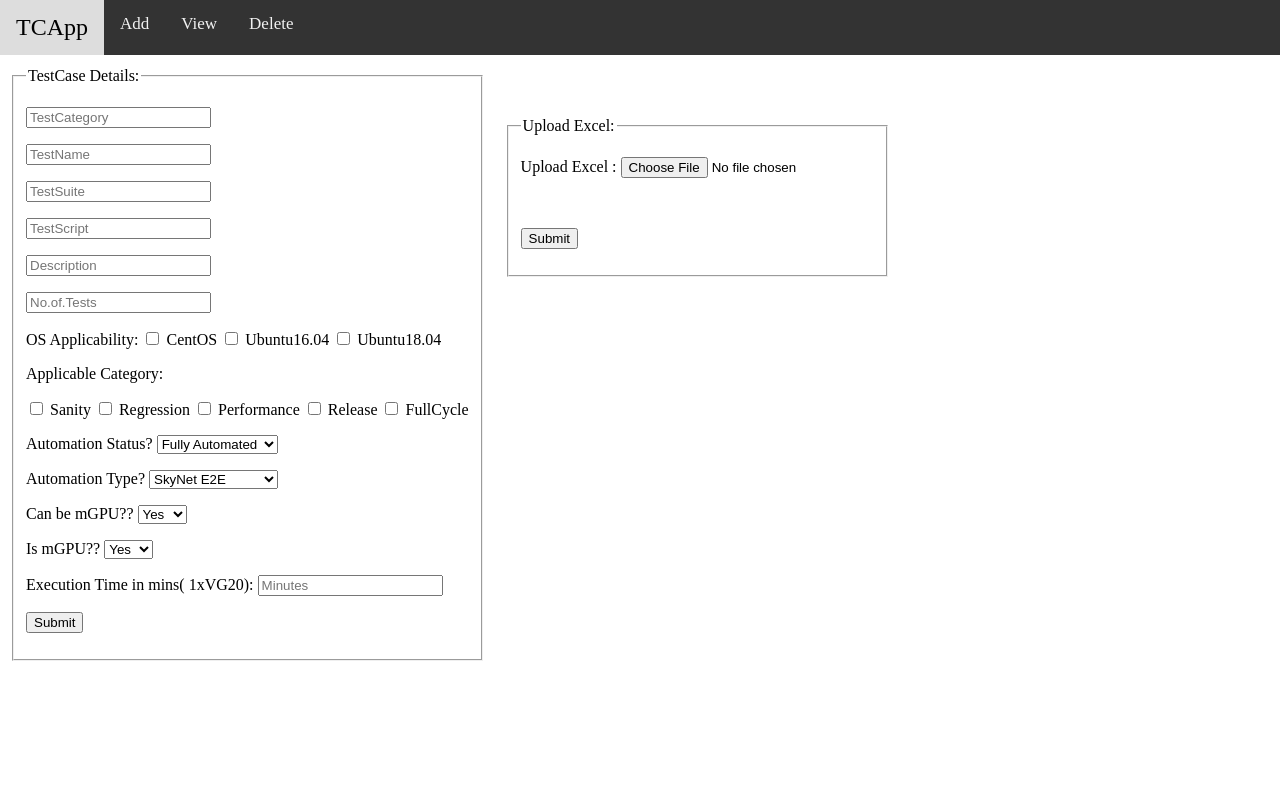
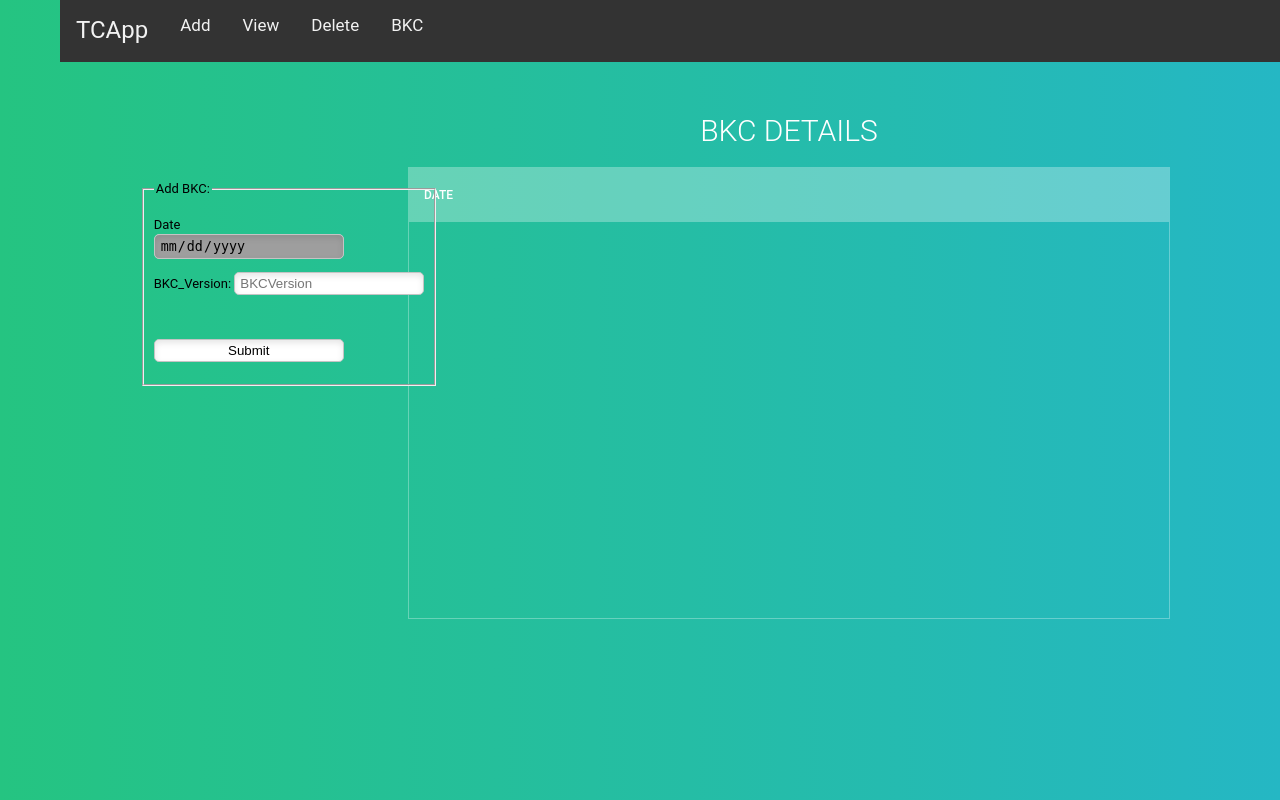
Before and after one commit to rahulmula/TCApp, a Flask app: page /exceladd in a window 1280 px wide. Run offline with Flask 2, Linux system fonts and the light colour scheme; lists and menus that the app fills with data are empty; some libraries are stand-ins or nearby versions; grey boxes are pictures that could not be loaded.

Commit message:
init commit

```diff
--- a/main.py
+++ b/main.py
@@ -78,6 +78,13 @@ def delete():
     else:
         return render_template('delete.html')
 
+@app.route('/bkcadd', methods = ['POST', 'GET'])
+def exceladd():
+    if request.method == 'POST':
+        val="record inserted successfully"
+        return val
+    else:
+        return render_template('bkc.html')
 
 @app.route('/exceladd', methods = ['POST', 'GET'])
 def exceladd():
--- /dev/null
+++ b/templates/bkc.html
@@ -0,0 +1,226 @@
+<html>
+<head>
+  <script type="text/javascript">
+    $(window).on("load resize ", function() {
+    var scrollWidth = $('.tbl-content').width() - $('.tbl-content table').width();
+    $('.tbl-header').css({'padding-right':scrollWidth});
+  }).resize();
+  </script>
+<style>
+
+  [type="date"] {
+  background:#fff url(https://cdn1.iconfinder.com/data/icons/cc_mono_icon_set/blacks/16x16/calendar_2.png)  97% 50% no-repeat ;
+}
+[type="date"]::-webkit-inner-spin-button {
+  display: none;
+}
+[type="date"]::-webkit-calendar-picker-indicator {
+  opacity: 0;
+}
+
+/* custom styles */
+body {
+  padding: 4em;
+  background: #e5e5e5;
+  font: 13px/1.4 Geneva, 'Lucida Sans', 'Lucida Grande', 'Lucida Sans Unicode', Verdana, sans-serif;
+}
+label {
+  display: block;
+}
+input {
+  border: 1px solid #c4c4c4;
+  border-radius: 5px;
+  background-color: #fff;
+  padding: 3px 5px;
+  box-shadow: inset 0 3px 6px rgba(0,0,0,0.1);
+  width: 190px;
+}
+
+  h1{
+    font-size: 30px;
+    color: #fff;
+    text-transform: uppercase;
+    font-weight: 300;
+    text-align: center;
+    margin-bottom: 15px;
+  }
+  table{
+    width:300%;
+    table-layout: auto;
+  }
+
+  .divright {
+    position: relative;
+    left: 30px;
+    top: 70px;
+    float: left;
+  }
+
+  .divleft {
+    position: relative;
+    left: 10px;
+    top: 20px;
+    float: left;
+  }
+
+  .tbl-header{
+    height:40px;
+    overflow-x:auto;
+    background-color: rgba(255,255,255,0.3);
+   }
+  .tbl-content{
+    height:450px;
+    overflow-x:auto;
+    margin-top: 0px;
+    border: 1px solid rgba(255,255,255,0.3);
+  }
+  th{
+    padding: 20px 15px;
+    text-align: left;
+    font-weight: 500;
+    font-size: 12px;
+    color: #fff;
+    text-transform: uppercase;
+    background-color: rgba(255,255,255,0.3);
+  }
+  td{
+    padding: 15px;
+    text-align: middle;
+    vertical-align:middle;
+    horizontal-align:middle;
+    font-weight: 300;
+    font-size: 12px;
+    color: #fff;
+    border-bottom: solid 1px rgba(255,255,255,0.1);
+  }
+
+
+  /* demo styles */
+
+  @import url(https://fonts.googleapis.com/css?family=Roboto:400,500,300,700);
+  body{
+    background: -webkit-linear-gradient(left, #25c481, #25b7c4);
+    background: linear-gradient(to right, #25c481, #25b7c4);
+    font-family: 'Roboto', sans-serif;
+  }
+  section{
+    margin: 50px;
+  }
+
+
+  /* follow me template */
+  /* .made-with-love {
+    margin-top: 40px;
+    padding: 10px;
+    clear: left;
+    text-align: center;
+    font-size: 10px;
+    font-family: arial;
+    color: #fff;
+  }
+  .made-with-love i {
+    font-style: normal;
+    color: #F50057;
+    font-size: 14px;
+    position: relative;
+    top: 2px;
+  }
+  .made-with-love a {
+    color: #fff;
+    text-decoration: none;
+  }
+  .made-with-love a:hover {
+    text-decoration: underline;
+  } */
+
+
+  /* for custom scrollbar for webkit browser*/
+
+  ::-webkit-scrollbar {
+      width: 6px;
+  }
+  ::-webkit-scrollbar-track {
+      -webkit-box-shadow: inset 0 0 6px rgba(0,0,0,0.3);
+  }
+  ::-webkit-scrollbar-thumb {
+      -webkit-box-shadow: inset 0 0 6px rgba(0,0,0,0.3);
+  }
+
+  .navbar {
+    overflow: hidden;
+    background-color: #333;
+    position: fixed;
+    top: 0;
+    width: 100%;
+  }
+
+  .navbar a {
+    float: left;
+    display: block;
+    color: #f2f2f2;
+    text-align: center;
+    padding: 14px 16px;
+    text-decoration: none;
+    font-size: 17px;
+  }
+
+  .navbar a:hover {
+    background: #ddd;
+    color: black;
+  }
+
+  .main {
+    padding: 16px;
+    margin-top: 30px;
+    height: 1500px; /* Used in this example to enable scrolling */
+  }
+</style>
+</head>
+<body>
+<header>
+  <div class="navbar">
+    <a><font size="5">TCApp</font></a>
+    <a href="{{ url_for('add') }}">Add</a>
+    <a href="{{ url_for('view') }}">View</a>
+    <a href="{{ url_for('delete') }}">Delete</a>
+    <a href="{{ url_for('bkc') }}">BKC</a>
+  </div>
+ </header>
+</body>
+  <section>
+    <div class="divright">
+      <form formaction="{{ url_for('bkcadd') }}" method = "POST" enctype = "multipart/form-data">
+        <fieldset>
+          <legend>Add BKC:</legend>
+      <p> <label for="date">Date </label><input type="date" name="date" id="date"> </p>
+    	<p> BKC_Version: <input name="BKC_Version" value="" type="text" placeholder="BKCVersion" autocomplete="off" required>  </p> </br>
+    	<p> <input type="submit" value="Submit" ></p>
+    </fieldset>
+    </form>
+    </div>
+  </section>
+<section>
+  <!--for demo wrap-->
+  <h1>BKC Details</h1>
+  <div class="tbl-content">
+    <table cellpadding="0" cellspacing="0" border="0">
+      <!-- <tbody> -->
+        <tr>
+          <th>Date</th>
+          <th>BKC_Version</th>
+        </tr>
+
+
+        {% for row in data %}
+        <tr>
+          {% for d in row %}
+   	      <td>{{ d }}</td>
+          {% endfor %}
+        </tr>
+        {% endfor %}
+
+
+    </table>
+  </div>
+</section>
+</html>
--- a/templates/template.html
+++ b/templates/template.html
@@ -43,6 +43,7 @@ body {margin:0;}
         <a href="{{ url_for('add') }}">Add</a>
         <a href="{{ url_for('view') }}">View</a>
         <a href="{{ url_for('delete') }}">Delete</a>
+        <a href="{{ url_for('bkc') }}">BKC</a>
       </div>
 
  </body>
```
Also changed, not shown: templates/view.html (+18 -200 lines).
